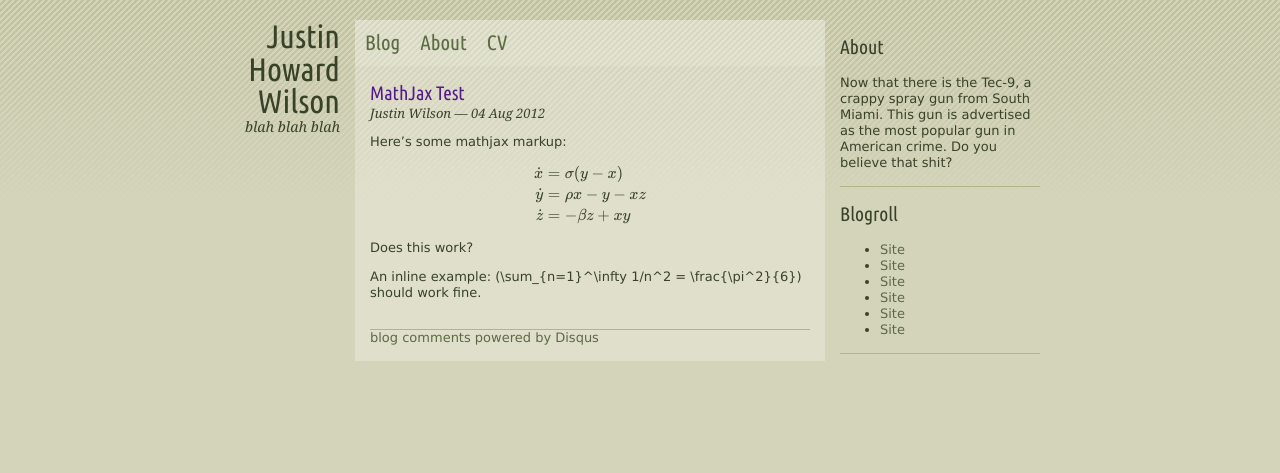
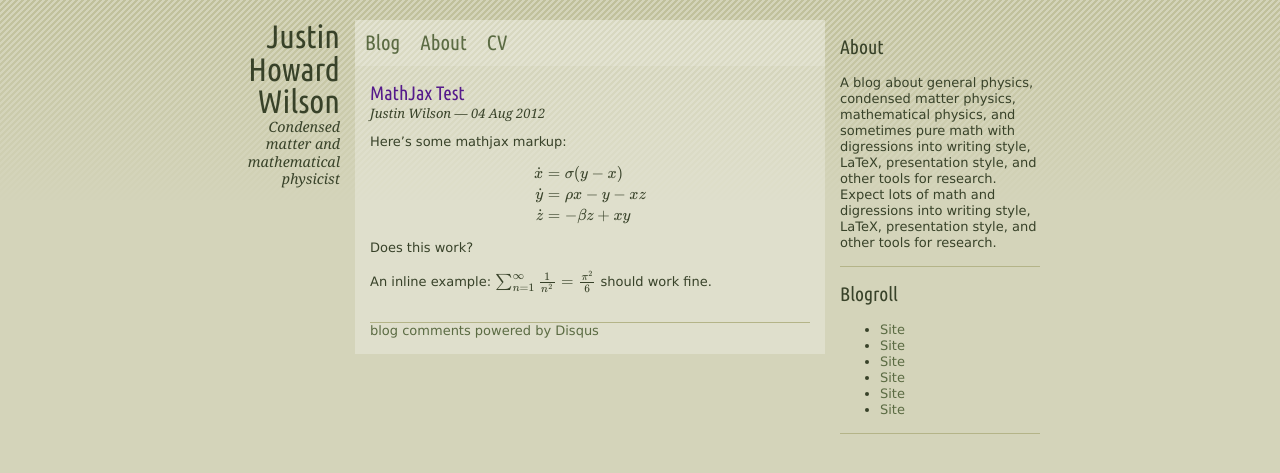
Before and after one commit to jhwilson/old-jhwilson.github.io, a Jekyll site: the page built from _posts/2012-08-04-mathjax-test.markdown, in a window 1280 px wide. Shown: the top 473 px of the page. Built offline with Jekyll 4.4.1, drawn with Linux system fonts in a browser that asks for light colours; nearby versions of some CDN libraries; formulas are drawn with MathJax 3; comment, search, counter and statistics services are not loaded.

```diff
--- a/_config.yml
+++ b/_config.yml
@@ -2,3 +2,6 @@ paginate: 5
 pygments: true
 permalink: /:year/:month/:day/:title/
 markdown: kramdown
+name: Justin Howard Wilson's blog
+description: A blog about general physics, condensed matter physics, mathematical physics, and sometimes pure math with digressions into writing style, LaTeX, presentation style, and other tools for research. Expect lots of math and digressions into writing style, LaTeX, presentation style, and other tools for research.
+url: http://jhwilson.com
--- a/_includes/mini_about.markdown
+++ b/_includes/mini_about.markdown
@@ -1 +1 @@
-Now that there is the Tec-9, a crappy spray gun from South Miami. This gun is advertised as the most popular gun in American crime. Do you believe that shit?
+A blog about general physics, condensed matter physics, mathematical physics, and sometimes pure math with digressions into writing style, LaTeX, presentation style, and other tools for research. Expect lots of math and digressions into writing style, LaTeX, presentation style, and other tools for research.
--- a/_layouts/default.html
+++ b/_layouts/default.html
@@ -26,7 +26,7 @@
   <div id="container">
     <header>
       <h1>Justin Howard Wilson</h1>
-      <div class="subtitle">blah blah blah</div>
+      <div class="subtitle">Condensed matter and mathematical physicist</div>
     </header>
     <nav>
       <a href="/index.html">Blog</a>
--- a/_posts/2012-08-04-mathjax-test.markdown
+++ b/_posts/2012-08-04-mathjax-test.markdown
@@ -4,18 +4,12 @@ title: MathJax Test
 ---
 Here's some mathjax markup:
 
-<div>
-\[\begin{aligned}
-\dot{x} &amp; = \sigma(y-x) \\
-\dot{y} &amp; = \rho x - y - xz \\
-\dot{z} &amp; = -\beta z + xy
-\end{aligned} \]
-</div>
+$$\begin{aligned}
+\dot{x} & = \sigma(y-x) \\
+\dot{y} & = \rho x - y - xz \\
+\dot{z} & = -\beta z + xy
+\end{aligned} $$
 
 Does this work?
 
-An inline example:
-<span>
-\(\sum_{n=1}^\infty 1/n^2 = \frac{\pi^2}{6}\)
-</span>
-should work fine.
+An inline example: $$ \sum_{n=1}^\infty \frac1{n^2} = \frac{\pi^2}{6}$$ should work fine.
```
Also changed, not shown: feed.xml (added, +21 -0 lines).
